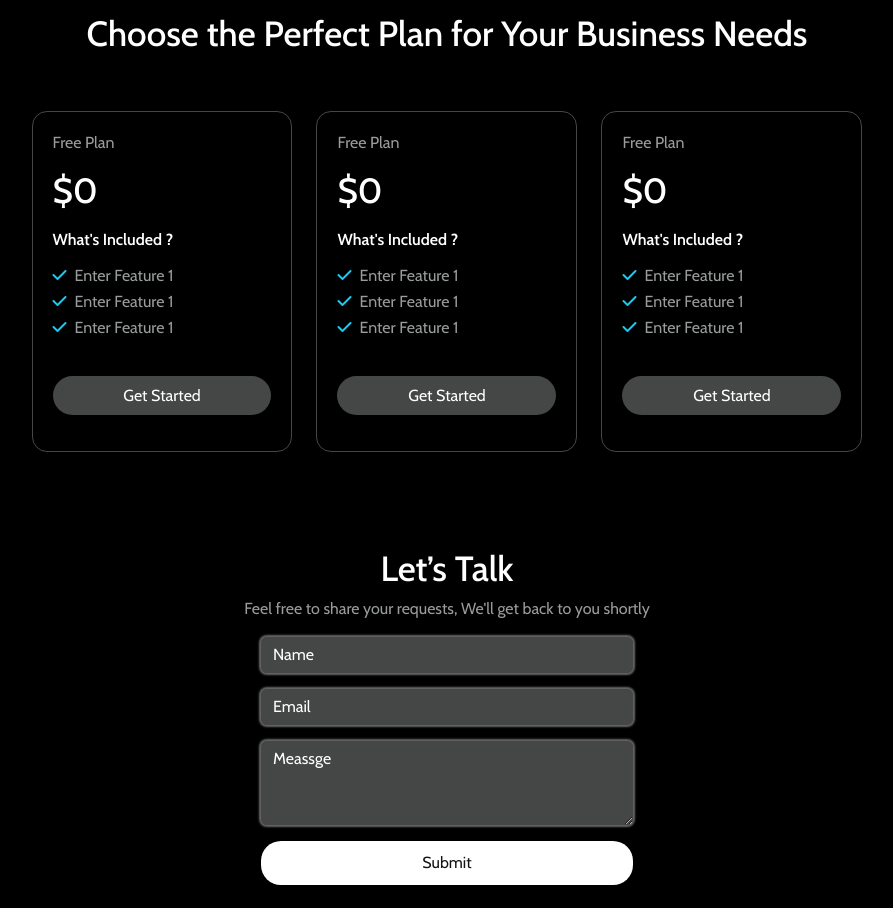
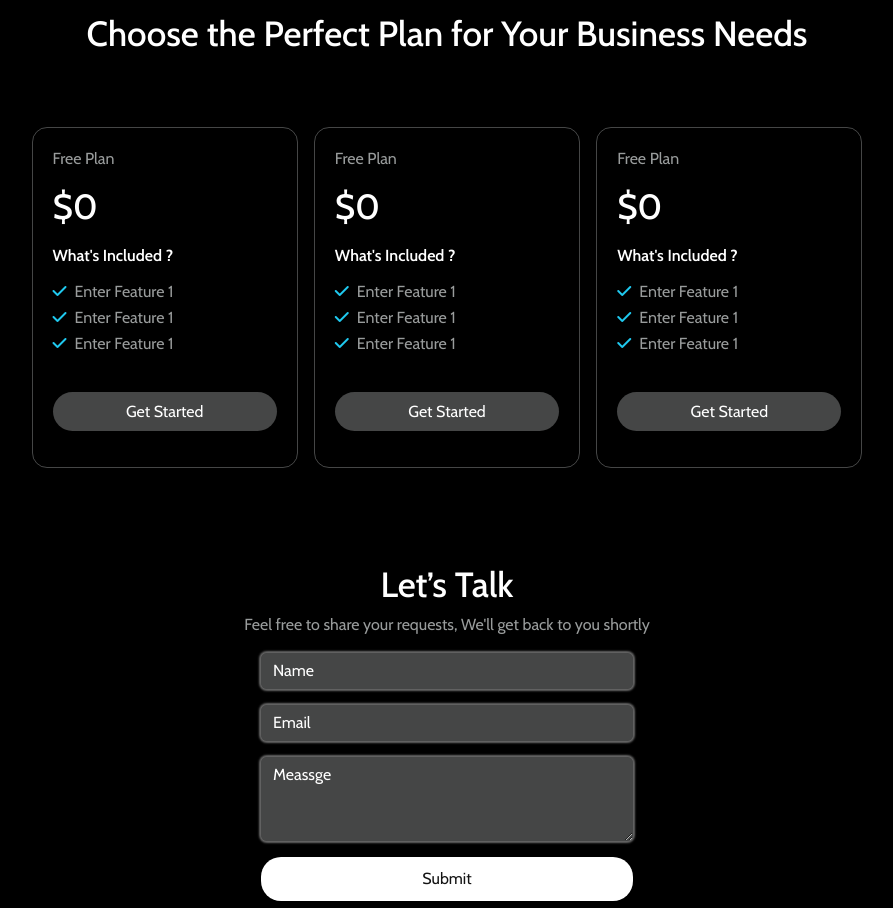
Before and after one commit to zzaniyati/Saas, a plain HTML site: page index.html in a window 1280 px wide. Shown: the part 2770-3678 px from the top of the page, without its empty margins (193-1086 px from the left). Drawn offline with nearby package versions, Linux system fonts and the light colour scheme.

Commit message:
Update index.html

```diff
--- a/index.html
+++ b/index.html
@@ -262,7 +262,7 @@ With Our Framer Template</h3>
           <h3>Choose the Perfect Plan for
 Your Business Needs</h3>
         <div class="col-md-9">
-          <div class="row row-cols-lg-3 row-cols-1 my-5">
+          <div class="row row-cols-lg-3 row-cols-1 my-5 g-3">
             <div class="col">
               <a href="">
                 <div class="card">
```
